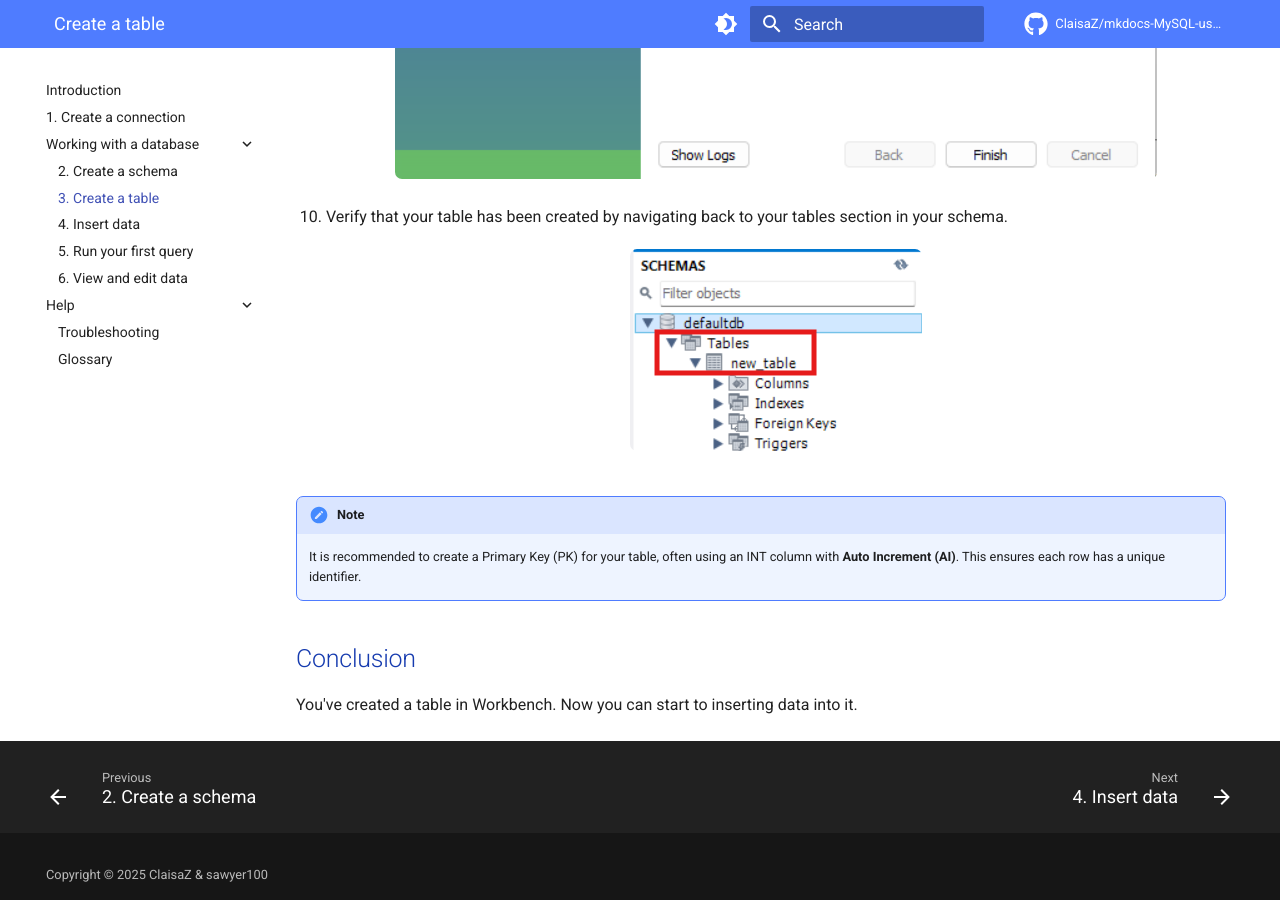
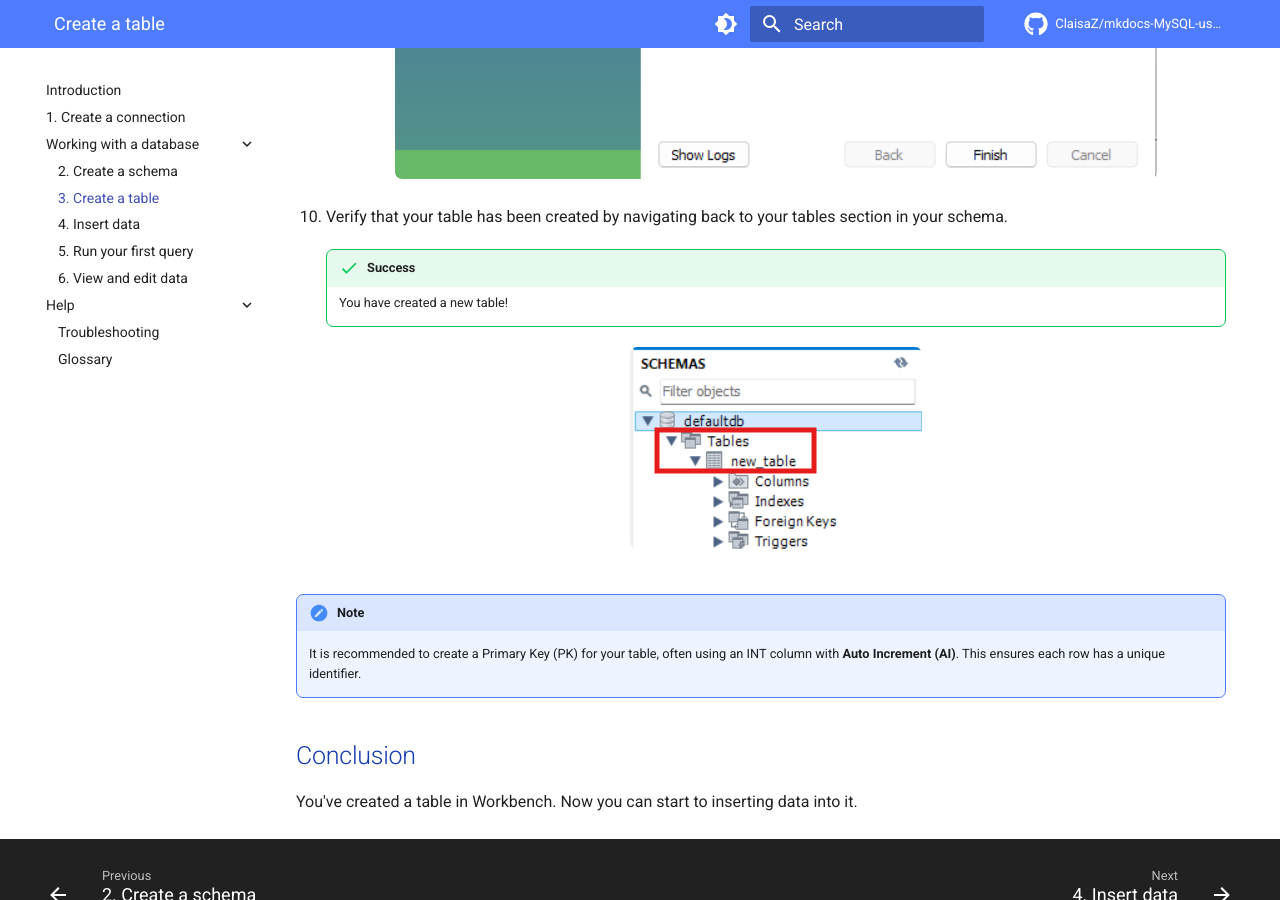
Before and after one commit to ClaisaZ/mkdocs-MySQL-user-guide, an MkDocs documentation site: the page built from docs/4-createtable.md, in a window 1280 px wide and 900 px high, scrolled down 3167 px. Built offline with MkDocs 1.6.1 and Material for MkDocs 9.7.7, drawn with Linux system fonts in a browser that asks for light colours; comment, search, counter and statistics services are not loaded.

Commit message:
added admonitions

```diff
--- a/docs/4-createtable.md
+++ b/docs/4-createtable.md
@@ -62,6 +62,8 @@ An SQL table stores data in rows and columns. Columns define the kind of data ea
 
 10. Verify that your table has been created by navigating back to your tables section in your schema.
 
+    !!! Success "Success"
+        You have created a new table!
     ![New table visible in schema table list](https://cdn.jsdelivr.net/gh/ClaisaZ/mkdocs-MySQL-user-guide@main/docs/assets/images/Creating_Table_13_2.png "New table in schema")
 
 !!! note "Note"
```
